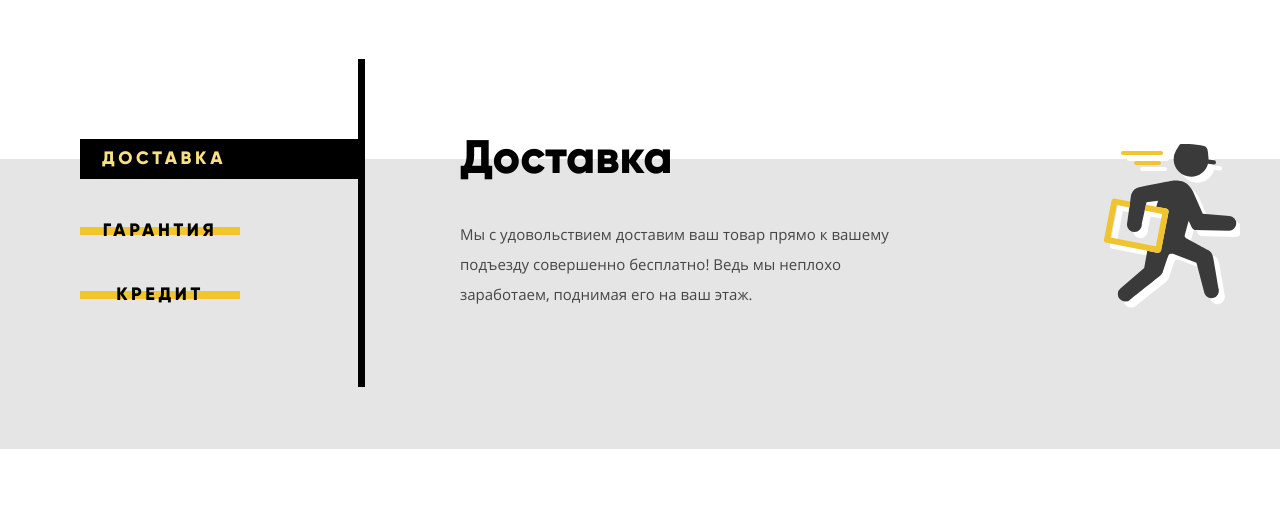
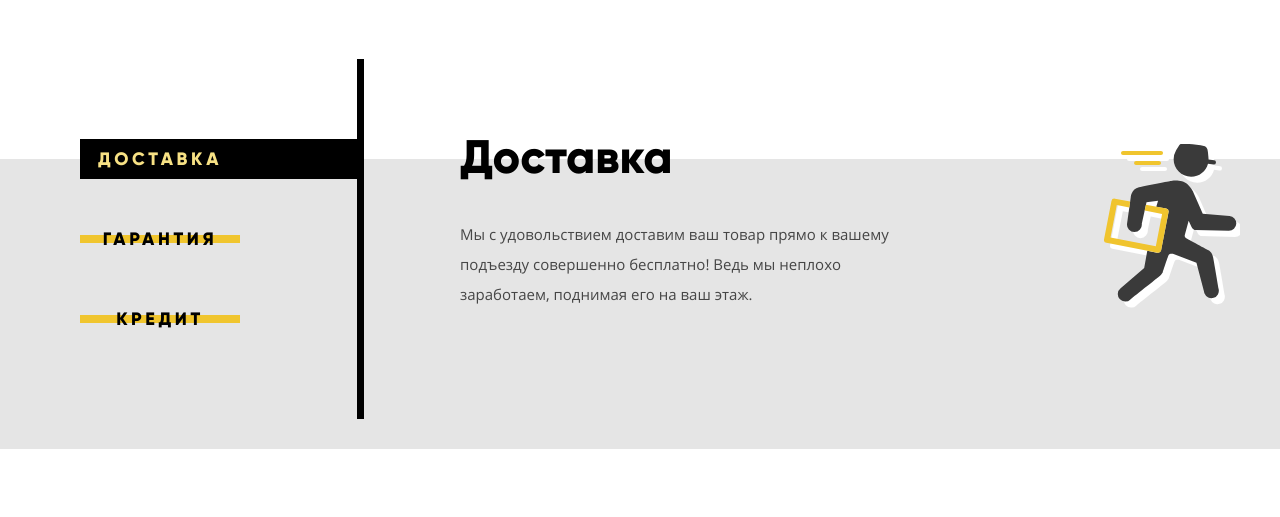
Before and after one commit to AlexLarina/422049-device-27, a website: page index.html in a window 1280 px wide. Shown: the part 1140-1657 px from the top of the page. Drawn offline with Linux system fonts and the light colour scheme; files whose address does not match are found by name.

Commit message:
Fixing advantages slider on index page

```diff
--- a/scss/components/_advantages.scss
+++ b/scss/components/_advantages.scss
@@ -56,24 +56,27 @@
 .advantages__item {
   @include device-button(160px);
   z-index: 2;
+
+  box-sizing: content-box;
+  line-height: 40px;
 }
 
 .advantages__item:not(.advantages__item--active)::before {
   @include device-button-bg();
+  top: 16px;
 }
 
 .advantages__item:not(.advantages__item--active):hover::before {
   @include device-button-bg-hover();
+  top: 0;
 }
 
 li.advantages__item--active {
   color: $font-orange;
   background-color: $font-black;
-  padding: 8px 130px 8px 20px;
-  height: 23px;
+  padding-right: 117px;
 
   z-index: 2;
-  width: 278px;
   height: 40px;
 }
 
```
Also changed, not shown: css/style.css.
